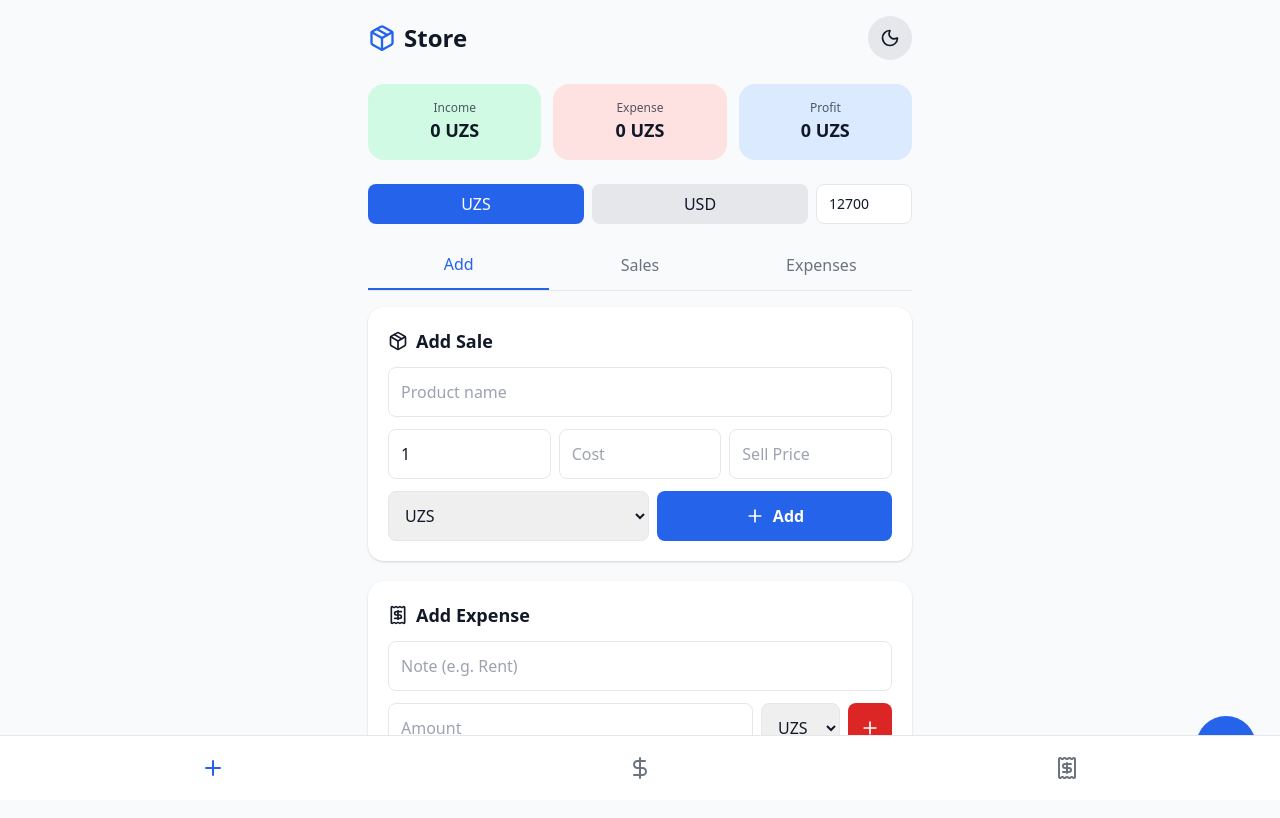
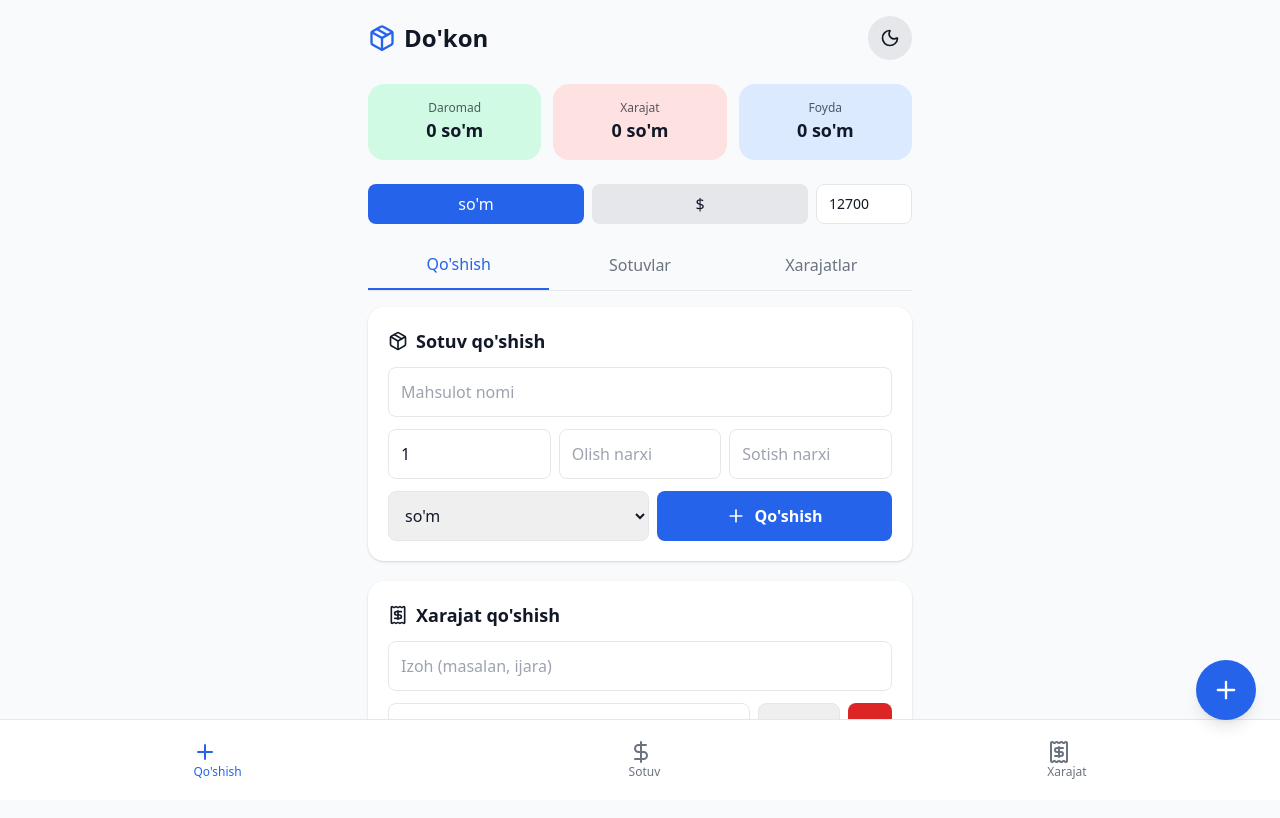
Before and after one commit to Positiveoo1/Store, a React (Vite) app: page / in a window 1280 px wide. Shown: the top 818 px of the page. Built offline with nearby package versions, Linux system fonts and the light colour scheme.

Commit message:
language to uz

```diff
--- a/src/App.jsx
+++ b/src/App.jsx
@@ -2,6 +2,7 @@ import React, { useState, useEffect } from "react";
 import { Plus, Trash2, Package, Receipt, Moon, Sun, DollarSign } from "lucide-react";
 
 export default function App() {
+  // localStorage dan yuklash
   const load = (key, fallback) => {
     try {
       const item = localStorage.getItem(key);
@@ -18,7 +19,7 @@ export default function App() {
   const [darkMode, setDarkMode] = useState(() => window.matchMedia("(prefers-color-scheme: dark)").matches);
   const [activeTab, setActiveTab] = useState("add");
 
-  // Form states
+  // Formalar
   const [pName, setPName] = useState("");
   const [pQty, setPQty] = useState("1");
   const [pCost, setPCost] = useState("");
@@ -29,7 +30,7 @@ export default function App() {
   const [eAmount, setEAmount] = useState("");
   const [eCurrency, setECurrency] = useState("UZS");
 
-  // Save to storage
+  // Saqlash
   useEffect(() => localStorage.setItem("products", JSON.stringify(products)), [products]);
   useEffect(() => localStorage.setItem("expenses", JSON.stringify(expenses)), [expenses]);
   useEffect(() => localStorage.setItem("rate", exchangeRate), [exchangeRate]);
@@ -38,7 +39,7 @@ export default function App() {
     document.body.classList.toggle("dark", darkMode);
   }, [darkMode]);
 
-  // Helpers
+  // Hisoblash
   const toUZS = (amount, currency) => {
     const num = Number(amount) || 0;
     return currency === "UZS" ? num : num * exchangeRate;
@@ -49,17 +50,19 @@ export default function App() {
     if (showUSD) {
       return `$${(num / exchangeRate).toFixed(2)}`;
     }
-    return `${Math.round(num).toLocaleString()} UZS`;
+    return `${Math.round(num).toLocaleString()} so'm`;
   };
 
+  // Jami
   const income = products.reduce((sum, p) => sum + toUZS(p.sellPrice, p.currency) * (Number(p.qty) || 1), 0);
   const expense = expenses.reduce((sum, e) => sum + toUZS(e.amount, e.currency), 0);
   const profit = income - expense;
 
+  // Mahsulot qo'shish
   const addProduct = (e) => {
     e.preventDefault();
     if (!pName.trim() || !pPrice || Number(pPrice) <= 0) {
-      alert("Enter product name and selling price");
+      alert("Mahsulot nomi va sotish narxini kiriting");
       return;
     }
     const newP = {
@@ -75,11 +78,11 @@ export default function App() {
     setPName(""); setPQty("1"); setPCost(""); setPPrice(""); setPCurrency("UZS");
   };
 
-  // Add expense
+  // Xarajat qo'shish
   const addExpense = (e) => {
     e.preventDefault();
     if (!eNote.trim() || !eAmount || Number(eAmount) <= 0) {
-      alert("Enter note and amount");
+      alert("Izoh va summasini kiriting");
       return;
     }
     const newE = {
@@ -94,7 +97,7 @@ export default function App() {
   };
 
   const remove = (list, setList, id) => {
-    if (confirm("Delete?")) {
+    if (confirm("O'chirishni xohlaysizmi?")) {
       setList(list.filter((x) => x.id !== id));
     }
   };
@@ -103,10 +106,10 @@ export default function App() {
     <div className={`min-h-screen ${darkMode ? "bg-gray-900 text-white" : "bg-gray-50 text-gray-900"} pb-24`}>
       <div className="max-w-xl mx-auto p-4">
 
-        {/* Header */}
+        {/* Sarlavha */}
         <div className="flex justify-between items-center mb-6">
           <h1 className="text-2xl font-bold flex items-center gap-2">
-            <Package className="w-7 h-7 text-blue-600" /> Store
+            <Package className="w-7 h-7 text-blue-600" /> Do'kon
           </h1>
           <button
             onClick={() => setDarkMode(!darkMode)}
@@ -116,70 +119,70 @@ export default function App() {
           </button>
         </div>
 
-        {/* Summary Cards */}
+        {/* Jami ko'rsatkichlar */}
         <div className="grid grid-cols-3 gap-3 mb-6 text-center">
           <div className="bg-green-100 dark:bg-green-900 p-4 rounded-2xl">
-            <p className="text-xs opacity-70">Income</p>
+            <p className="text-xs opacity-70">Daromad</p>
             <p className="text-lg font-bold">{format(income)}</p>
           </div>
           <div className="bg-red-100 dark:bg-red-900 p-4 rounded-2xl">
-            <p className="text-xs opacity-70">Expense</p>
+            <p className="text-xs opacity-70">Xarajat</p>
             <p className="text-lg font-bold">{format(expense)}</p>
           </div>
           <div className={`p-4 rounded-2xl ${profit >= 0 ? "bg-blue-100 dark:bg-blue-900" : "bg-orange-100 dark:bg-orange-900"}`}>
-            <p className="text-xs opacity-70">Profit</p>
+            <p className="text-xs opacity-70">Foyda</p>
             <p className="text-lg font-bold">{format(profit)}</p>
           </div>
         </div>
 
-        {/* Currency Toggle */}
+        {/* Valyuta */}
         <div className="flex gap-2 mb-4">
           <button
             onClick={() => setShowUSD(false)}
             className={`flex-1 py-2 rounded-lg font-medium ${!showUSD ? "bg-blue-600 text-white" : "bg-gray-200 dark:bg-gray-700"}`}
           >
-            UZS
+            so'm
           </button>
           <button
             onClick={() => setShowUSD(true)}
             className={`flex-1 py-2 rounded-lg font-medium ${showUSD ? "bg-blue-600 text-white" : "bg-gray-200 dark:bg-gray-700"}`}
           >
-            USD
+            $
           </button>
           <input
             type="number"
             value={exchangeRate}
             onChange={(e) => setExchangeRate(Math.max(1, Number(e.target.value) || 1))}
-            placeholder="Rate"
+            placeholder="Kurs"
             className="w-24 px-3 py-2 bg-white dark:bg-gray-800 border rounded-lg text-sm"
           />
         </div>
 
-        {/* Tabs */}
+        {/* Tablar */}
         <div className="flex border-b mb-4">
           {["add", "sales", "expenses"].map((tab) => (
             <button
               key={tab}
               onClick={() => setActiveTab(tab)}
-              className={`flex-1 py-3 text-center font-medium capitalize ${activeTab === tab ? "border-b-2 border-blue-600 text-blue-600 dark:text-blue-400" : "text-gray-500"}`}
+              className={`flex-1 py-3 text-center font-medium ${activeTab === tab ? "border-b-2 border-blue-600 text-blue-600 dark:text-blue-400" : "text-gray-500"}`}
             >
-              {tab === "add" && "Add"}
-              {tab === "sales" && "Sales"}
-              {tab === "expenses" && "Expenses"}
+              {tab === "add" && "Qo'shish"}
+              {tab === "sales" && "Sotuvlar"}
+              {tab === "expenses" && "Xarajatlar"}
             </button>
           ))}
         </div>
 
-        {/* Add Tab */}
+        {/* Qo'shish sahifasi */}
         {activeTab === "add" && (
           <div className="space-y-5">
-            {/* Add Sale */}
+            {/* Sotuv qo'shish */}
             <form onSubmit={addProduct} className="bg-white dark:bg-gray-800 p-5 rounded-2xl shadow">
               <h3 className="font-bold text-lg mb-3 flex items-center gap-2">
-                <Package className="w-5 h-5" /> Add Sale
+                <Package className="w-5 h-5" /> Sotuv qo'shish
               </h3>
               <input
-                placeholder="Product name"
+                placeholder="Mahsulot nomi"
                 value={pName}
                 onChange={(e) => setPName(e.target.value)}
                 className="w-full p-3 border rounded-lg mb-3"
@@ -188,7 +191,7 @@ export default function App() {
               <div className="grid grid-cols-3 gap-2 mb-3">
                 <input
                   type="number"
-                  placeholder="Qty"
+                  placeholder="Soni"
                   value={pQty}
                   onChange={(e) => setPQty(e.target.value || "1")}
                   className="p-3 border rounded-lg"
@@ -196,14 +199,14 @@ export default function App() {
                 />
                 <input
                   type="number"
-                  placeholder="Cost"
+                  placeholder="Olish narxi"
                   value={pCost}
                   onChange={(e) => setPCost(e.target.value)}
                   className="p-3 border rounded-lg"
                 />
                 <input
                   type="number"
-                  placeholder="Sell Price"
+                  placeholder="Sotish narxi"
                   value={pPrice}
                   onChange={(e) => setPPrice(e.target.value)}
                   className="p-3 border rounded-lg"
@@ -216,22 +219,22 @@ export default function App() {
                   onChange={(e) => setPCurrency(e.target.value)}
                   className="flex-1 p-3 border rounded-lg"
                 >
-                  <option>UZS</option>
-                  <option>USD</option>
+                  <option>so'm</option>
+                  <option>$</option>
                 </select>
                 <button type="submit" className="flex-1 bg-blue-600 text-white py-3 rounded-lg font-bold flex items-center justify-center gap-2">
-                  <Plus className="w-5 h-5" /> Add
+                  <Plus className="w-5 h-5" /> Qo'shish
                 </button>
               </div>
             </form>
 
-            {/* Add Expense */}
+            {/* Xarajat qo'shish */}
             <form onSubmit={addExpense} className="bg-white dark:bg-gray-800 p-5 rounded-2xl shadow">
               <h3 className="font-bold text-lg mb-3 flex items-center gap-2">
-                <Receipt className="w-5 h-5" /> Add Expense
+                <Receipt className="w-5 h-5" /> Xarajat qo'shish
               </h3>
               <input
-                placeholder="Note (e.g. Rent)"
+                placeholder="Izoh (masalan, ijara)"
                 value={eNote}
                 onChange={(e) => setENote(e.target.value)}
                 className="w-full p-3 border rounded-lg mb-3"
@@ -240,7 +243,7 @@ export default function App() {
               <div className="flex gap-2">
                 <input
                   type="number"
-                  placeholder="Amount"
+                  placeholder="Summa"
                   value={eAmount}
                   onChange={(e) => setEAmount(e.target.value)}
                   className="flex-1 p-3 border rounded-lg"
@@ -251,8 +254,8 @@ export default function App() {
                   onChange={(e) => setECurrency(e.target.value)}
                   className="p-3 border rounded-lg"
                 >
-                  <option>UZS</option>
-                  <option>USD</option>
+                  <option>so'm</option>
+                  <option>$</option>
                 </select>
                 <button type="submit" className="bg-red-600 text-white p-3 rounded-lg">
                   <Plus className="w-5 h-5" />
@@ -262,20 +265,20 @@ export default function App() {
           </div>
         )}
 
-        {/* Sales Tab */}
+        {/* Sotuvlar sahifasi */}
         {activeTab === "sales" && (
           <div className="space-y-3">
             {products.length === 0 ? (
-              <p className="text-center text-gray-500 py-10">No sales yet</p>
+              <p className="text-center text-gray-500 py-10">Hozircha sotuv yo'q</p>
             ) : (
               products.map((p) => (
                 <div key={p.id} className="bg-white dark:bg-gray-800 p-4 rounded-2xl shadow flex justify-between items-center">
                   <div>
                     <p className="font-bold">{p.name}</p>
                     <p className="text-sm opacity-70">
-                      {p.qty} × {p.sellPrice} {p.currency}
+                      {p.qty} × {p.sellPrice} {p.currency === "UZS" ? "so'm" : "$"}
                     </p>
-                    <p className="text-xs opacity-50">{new Date(p.time).toLocaleDateString()}</p>
+                    <p className="text-xs opacity-50">{new Date(p.time).toLocaleDateString("uz-UZ")}</p>
                   </div>
                   <div className="text-right">
                     <p className="font-bold">{format(toUZS(p.sellPrice, p.currency) * p.qty)}</p>
@@ -289,18 +292,18 @@ export default function App() {
           </div>
         )}
 
-        {/* Expenses Tab */}
+        {/* Xarajatlar sahifasi */}
         {activeTab === "expenses" && (
           <div className="space-y-3">
             {expenses.length === 0 ? (
-              <p className="text-center text-gray-500 py-10">No expenses</p>
+              <p className="text-center text-gray-500 py-10">Hozircha xarajat yo'q</p>
             ) : (
               expenses.map((e) => (
                 <div key={e.id} className="bg-white dark:bg-gray-800 p-4 rounded-2xl shadow flex justify-between items-center">
                   <div>
                     <p className="font-bold">{e.note}</p>
-                    <p className="text-sm opacity-70">{e.amount} {e.currency}</p>
-                    <p className="text-xs opacity-50">{new Date(e.time).toLocaleDateString()}</p>
+                    <p className="text-sm opacity-70">{e.amount} {e.currency === "UZS" ? "so'm" : "$"}</p>
+                    <p className="text-xs opacity-50">{new Date(e.time).toLocaleDateString("uz-UZ")}</p>
                   </div>
                   <div className="text-right">
                     <p className="font-bold">{format(toUZS(e.amount, e.currency))}</p>
@@ -315,15 +318,15 @@ export default function App() {
         )}
       </div>
 
-      {/* Floating Action Button */}
+      {/* Qo'shish tugmasi */}
       <button
         onClick={() => setActiveTab("add")}
-        className="fixed bottom-6 right-6 bg-blue-600 text-white p-4 rounded-full shadow-lg"
+        className="fixed bottom-20 right-6 bg-blue-600 text-white p-4 rounded-full shadow-lg z-10"
       >
         <Plus className="w-7 h-7" />
       </button>
 
-      {/* Bottom Navigation */}
+      {/* Pastki navigatsiya */}
       <div className="fixed bottom-0 left-0 right-0 bg-white dark:bg-gray-800 border-t">
         <div className="flex justify-around py-2">
           <button
@@ -331,18 +334,21 @@ export default function App() {
             className={`p-3 ${activeTab === "add" ? "text-blue-600" : "text-gray-500"}`}
           >
             <Plus className="w-6 h-6" />
+            <p className="text-xs">Qo'shish</p>
           </button>
           <button
             onClick={() => setActiveTab("sales")}
             className={`p-3 ${activeTab === "sales" ? "text-blue-600" : "text-gray-500"}`}
           >
             <DollarSign className="w-6 h-6" />
+            <p className="text-xs">Sotuv</p>
           </button>
           <button
             onClick={() => setActiveTab("expenses")}
             className={`p-3 ${activeTab === "expenses" ? "text-blue-600" : "text-gray-500"}`}
           >
             <Receipt className="w-6 h-6" />
+            <p className="text-xs">Xarajat</p>
           </button>
         </div>
       </div>
```
